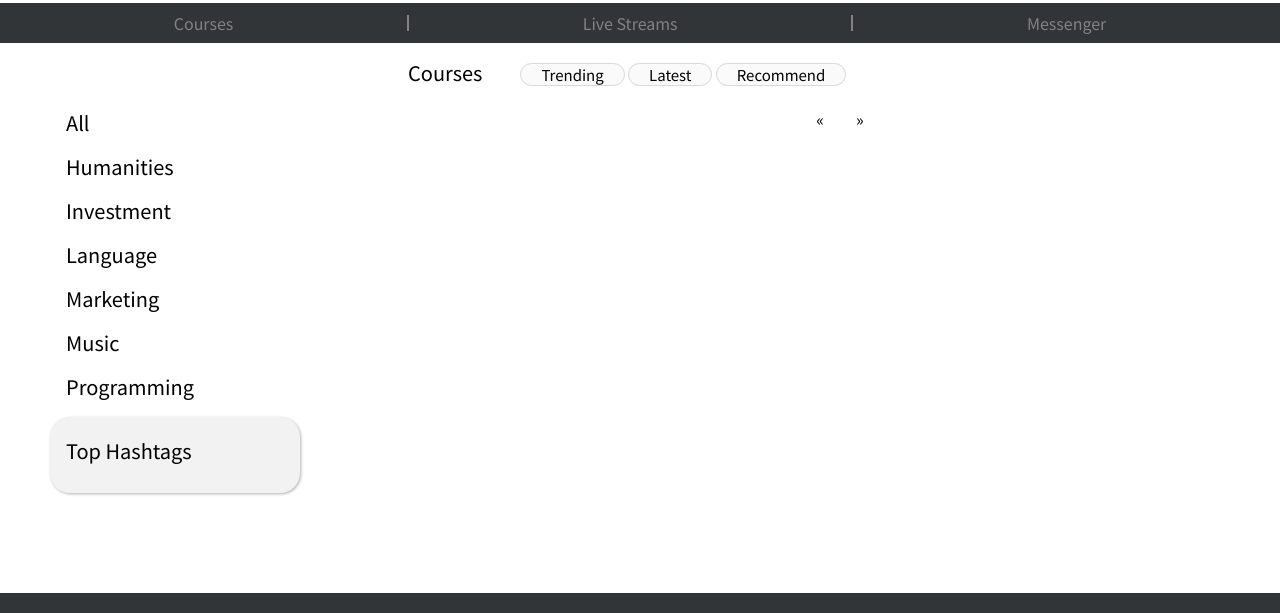
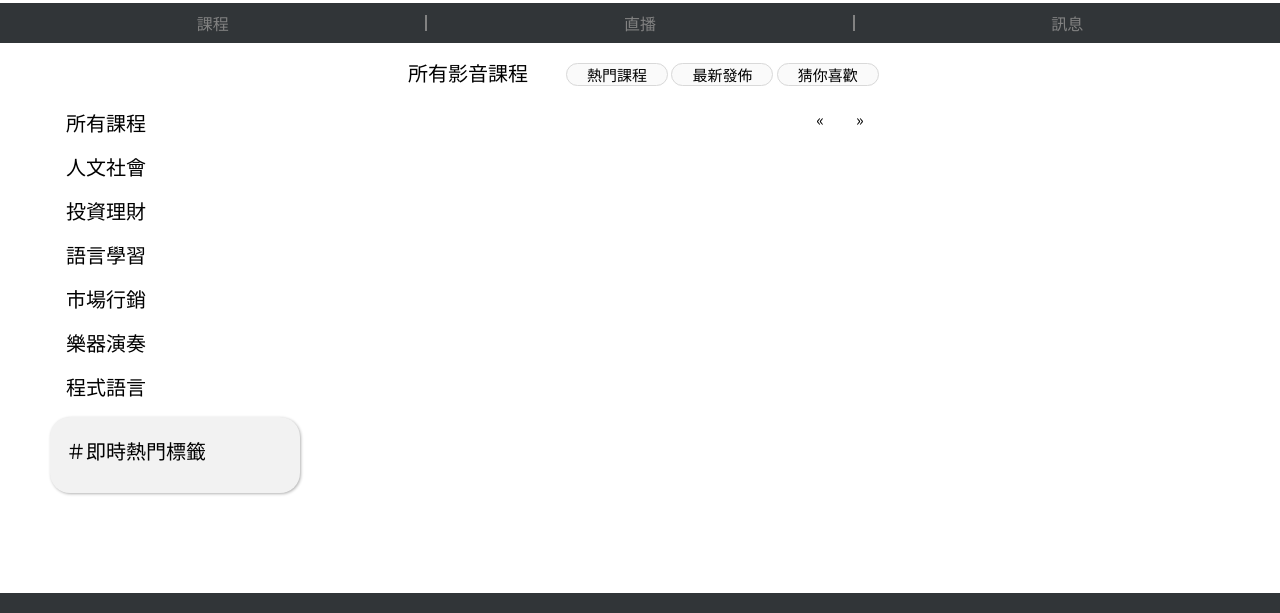
Before and after one commit to lisa-0831/Online-Learning-Platform, a website: page public/courses.html in a window 1280 px wide. Shown: the part 49-662 px from the top of the page. Drawn offline with Linux system fonts and the light colour scheme; no server answers.

Commit message:
style: English to Chinese

```diff
--- a/public/courses.html
+++ b/public/courses.html
@@ -16,13 +16,11 @@
         <img src="./images/logo.png" height="48" />
       </a>
       <div class="nav">
-        <a href="./courses.html" class="tag tag-courses">Courses</a>
+        <a href="./courses.html" class="tag tag-courses">課程</a>
         <div class="tag-line"></div>
-        <a href="./livestreams.html" class="tag tag-livestreams"
-          >Live Streams</a
-        >
+        <a href="./livestreams.html" class="tag tag-livestreams">直播</a>
         <div class="tag-line"></div>
-        <a class="tag tag-messenger" onclick="checkMessenger()">Messenger</a>
+        <a class="tag tag-messenger" onclick="checkMessenger()">訊息</a>
       </div>
       <input class="search" />
       <div class="cart" onclick="checkLogin()">
@@ -40,9 +38,9 @@
       <input class="search" />
     </div>
     <div class="mobile-nav">
-      <a href="./courses.html" class="tag tag-courses">Courses</a>
-      <a href="./livestreams.html" class="tag tag-livestreams">Live Streams</a>
-      <a class="tag tag-messenger" onclick="checkMessenger()">Messenger</a>
+      <a href="./courses.html" class="tag tag-courses">課程</a>
+      <a href="./livestreams.html" class="tag tag-livestreams">直播</a>
+      <a class="tag tag-messenger" onclick="checkMessenger()">訊息</a>
     </div>
     <div class="mobile-footer">
       <div class="cart" onclick="checkLogin()">
@@ -59,29 +57,31 @@
     <main>
       <div class="sidebar">
         <div class="sidebar-categories">
-          <a href="./courses.html?category=all" class="sidebar-category">All</a>
+          <a href="./courses.html?category=all" class="sidebar-category"
+            >所有課程</a
+          >
           <a href="./courses.html?category=humanities" class="sidebar-category"
-            >Humanities</a
+            >人文社會</a
           >
           <a href="./courses.html?category=investment" class="sidebar-category"
-            >Investment</a
+            >投資理財</a
           >
           <a href="./courses.html?category=language" class="sidebar-category"
-            >Language</a
+            >語言學習</a
           >
           <a href="./courses.html?category=marketing" class="sidebar-category"
-            >Marketing</a
+            >市場行銷</a
           >
           <a href="./courses.html?category=music" class="sidebar-category"
-            >Music</a
+            >樂器演奏</a
           >
           <a href="./courses.html?category=programming" class="sidebar-category"
-            >Programming</a
+            >程式語言</a
           >
         </div>
 
         <div class="sidebar-hot">
-          <h2 class="sidebar-title">Top Hashtags</h2>
+          <h2 class="sidebar-title">＃即時熱門標籤</h2>
           <div id="tagParent" class="sidebar-tags">
             <!-- <a class="sidebar-tag" data-type="#Writing">#Writing</a>-->
           </div>
@@ -90,13 +90,13 @@
 
       <div class="main-content">
         <div class="top-bar">
-          <h2 class="top-bar-title">Courses</h2>
+          <h2 class="top-bar-title">所有影音課程</h2>
           <div id="orderParent" class="top-bar-selections">
             <a class="top-bar-selection selected" data-type="trending"
-              >Trending</a
+              >熱門課程</a
             >
-            <a class="top-bar-selection" data-type="latest">Latest</a>
-            <a class="top-bar-selection" data-type="recommend">Recommend</a>
+            <a class="top-bar-selection" data-type="latest">最新發佈</a>
+            <a class="top-bar-selection" data-type="recommend">猜你喜歡</a>
           </div>
         </div>
         <div id="courses">
```
Also changed, not shown: public/cart.html (+6 -8 lines), public/course.html (+6 -8 lines), public/index.html (+6 -8 lines), public/livestream.html (+6 -8 lines), public/livestreams.html (+17 -17 lines), public/messenger.html (+6 -8 lines), public/profile.html (+6 -6 lines), public/thankyou.html (+6 -8 lines).
